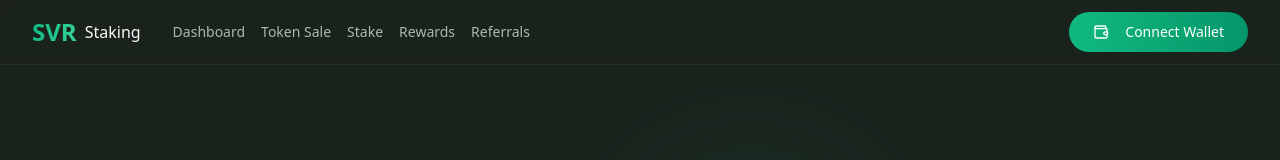
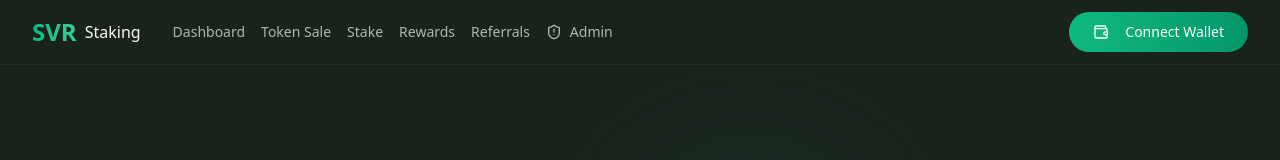
Before and after one commit to SKfraz04/AussivoUserPanel, a React (Vite) app: page / in a window 1280 px wide. Shown: the top 160 px of the page. Built offline with nearby package versions, Linux system fonts and the light colour scheme.

Commit message:
Add Admin Menu to Navbar
Add the Admin menu item to the navigation bar.

```diff
--- a/src/components/Header.tsx
+++ b/src/components/Header.tsx
@@ -1,7 +1,7 @@
 
 import { useState } from 'react';
 import { Link } from 'react-router-dom';
-import { LogOut, Menu, X, ChevronDown } from 'lucide-react';
+import { LogOut, Menu, X, ChevronDown, ShieldAlert } from 'lucide-react';
 import { Button } from '@/components/ui/button';
 import {
   DropdownMenu,
@@ -26,10 +26,7 @@ const Header = ({ isAuthenticated = false, walletAddress = '', onLogout = () =>
   };
 
   const handleWalletConnect = (walletId: string) => {
-    // This would be implemented with actual wallet connection code
     console.log(`Connected with ${walletId}`);
-    // Simulate a successful wallet connection
-    // In a real implementation, you'd set the authenticated state based on the connection result
   };
 
   return (
@@ -56,6 +53,10 @@ const Header = ({ isAuthenticated = false, walletAddress = '', onLogout = () =>
             </Link>
             <Link to="/referrals" className="text-sm font-medium text-muted-foreground hover:text-foreground transition-colors">
               Referrals
+            </Link>
+            <Link to="/admin" className="text-sm font-medium text-muted-foreground hover:text-foreground transition-colors flex items-center">
+              <ShieldAlert className="mr-2 h-4 w-4" />
+              Admin
             </Link>
           </nav>
         </div>
@@ -107,6 +108,10 @@ const Header = ({ isAuthenticated = false, walletAddress = '', onLogout = () =>
                 <Link to="/referrals" className="text-sm font-medium">
                   Referrals
                 </Link>
+                <Link to="/admin" className="text-sm font-medium flex items-center">
+                  <ShieldAlert className="mr-2 h-4 w-4" />
+                  Admin
+                </Link>
               </div>
             </SheetContent>
           </Sheet>
```
